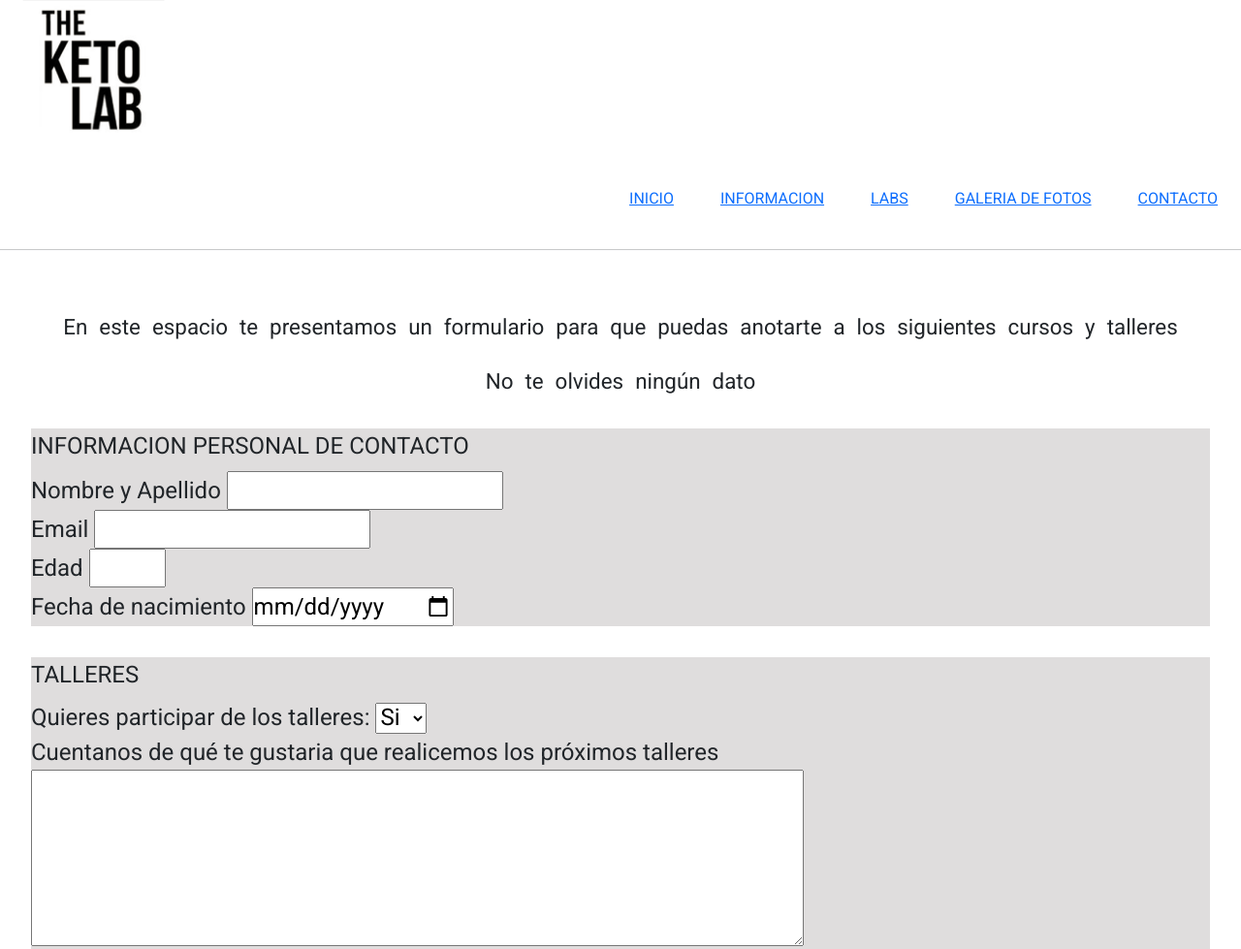
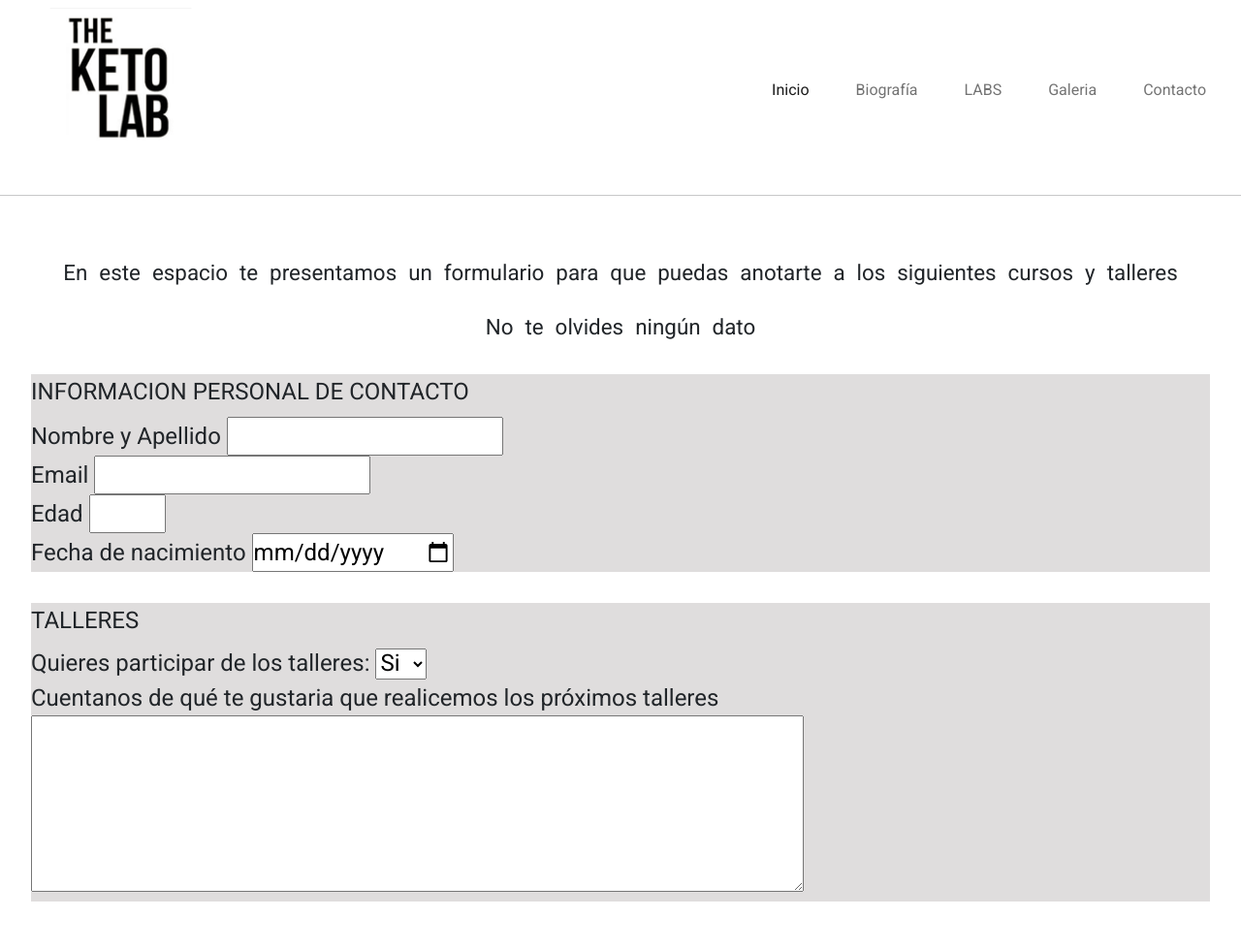
Before and after one commit to dani-paez/preentrega2_paez_coder, a plain HTML site: page vistas/contacto.html in a window 1280 px wide. Shown: the top 979 px of the page at 97% size. Drawn offline with Linux system fonts and the light colour scheme.

Commit message:
proyecto modificado completo segunda entrega con icono de hamburguesa

```diff
--- a/estilos/css/styles.css
+++ b/estilos/css/styles.css
@@ -18,10 +18,10 @@
     display: flex;
     flex-direction: row;
     font-size: 1em;
-    padding: 1rem;
-    margin: .5rem;
+    padding: .6rem;
+    margin: .4rem;
     color: black;
-    transition: background .5s;
+    transition: background .3s;
     transition: transform 2s;
 }
 .nav__inline:hover {
@@ -33,13 +33,13 @@
 /*FIN MENU NAV*/
 
 /*LOGO*/
-.header{
+.header {
     display: flex;
     flex-direction: row;
     justify-content: space-between;
 }
 
-.header__logo{
+.img-logo/*header__logo*/ {
     width: 12rem;
     background-position: center;
 }
--- a/vistas/contacto.html
+++ b/vistas/contacto.html
@@ -15,18 +15,37 @@
     <link rel="stylesheet" href="../estilos/css/styles.css">
 </head>
 <body>
-    <div class="header">
-        <img class="header__logo" src="../imagenes/logo2.png" alt="Logo de la pagina"><a href="./index.html"></a>
-    </div>
-    <nav class="nav">
-        <ul class="nav">
-            <li class="nav__inline"><a href="../index.html">INICIO</a></li>
-            <li class="nav__inline"><a href="./nosotras_informacion.html" >INFORMACION</a></li>
-            <li class="nav__inline"><a href="./proyectos_talleres.html">LABS</a></li>
-            <li class="nav__inline"><a href="./galeria_fotos_videos.html">GALERIA DE FOTOS</a></li>
-            <li class="nav__inline"><a href="#">CONTACTO</a></li>
-        </ul>
-    </nav>
+    <nav class="navbar navbar-expand-lg">
+        <div class="container-fluid">
+           <a class="navbar-brand" href="#"></a>
+           <img class="img-fluid img-logo slide-in-left" src="../imagenes/logo2.png" alt="">
+
+           <button class="navbar-toggler" type="button" data-bs-toggle="collapse" data-bs-target="#navbarNavDropdown" aria-controls="navbarNavDropdown" aria-expanded="false" aria-label="Toggle navigation">
+              <span class="navbar-toggler-icon"></span>
+           </button>
+           <div class="collapse navbar-collapse justify-content-end " id="navbarNavDropdown">
+              <ul class="navbar-nav">
+                 <li class="nav-item nav__inline">
+                    <a class="nav-link active" aria-current="page" href="../index.html">Inicio</a>
+                 </li>
+                 <li class="nav-item nav__inline">
+                    <a class="nav-link" href="./nosotras_informacion.html">Biografía</a>
+                 </li>
+                 <li class="nav-item nav__inline">
+                    <a class="nav-link" href="./proyectos_talleres.html">LABS</a>
+                 </li>
+                 <li class="nav-item nav__inline">
+                    <a class="nav-link" href="./galeria_fotos_videos.html">Galeria</a>
+                 </li>
+                 <li class="nav-item nav__inline">
+                    <a class="nav-link" href="#">Contacto</a>
+                 </li>
+
+              </ul>
+           </div>
+        </div>
+     </nav>
+
     <hr>
     <br>
     <div>
```
Also changed, not shown: index.html (+32 -12 lines), vistas/galeria_fotos_videos.html (+31 -12 lines), vistas/nosotras_informacion.html (+31 -12 lines), vistas/proyectos_talleres.html (+31 -12 lines).
